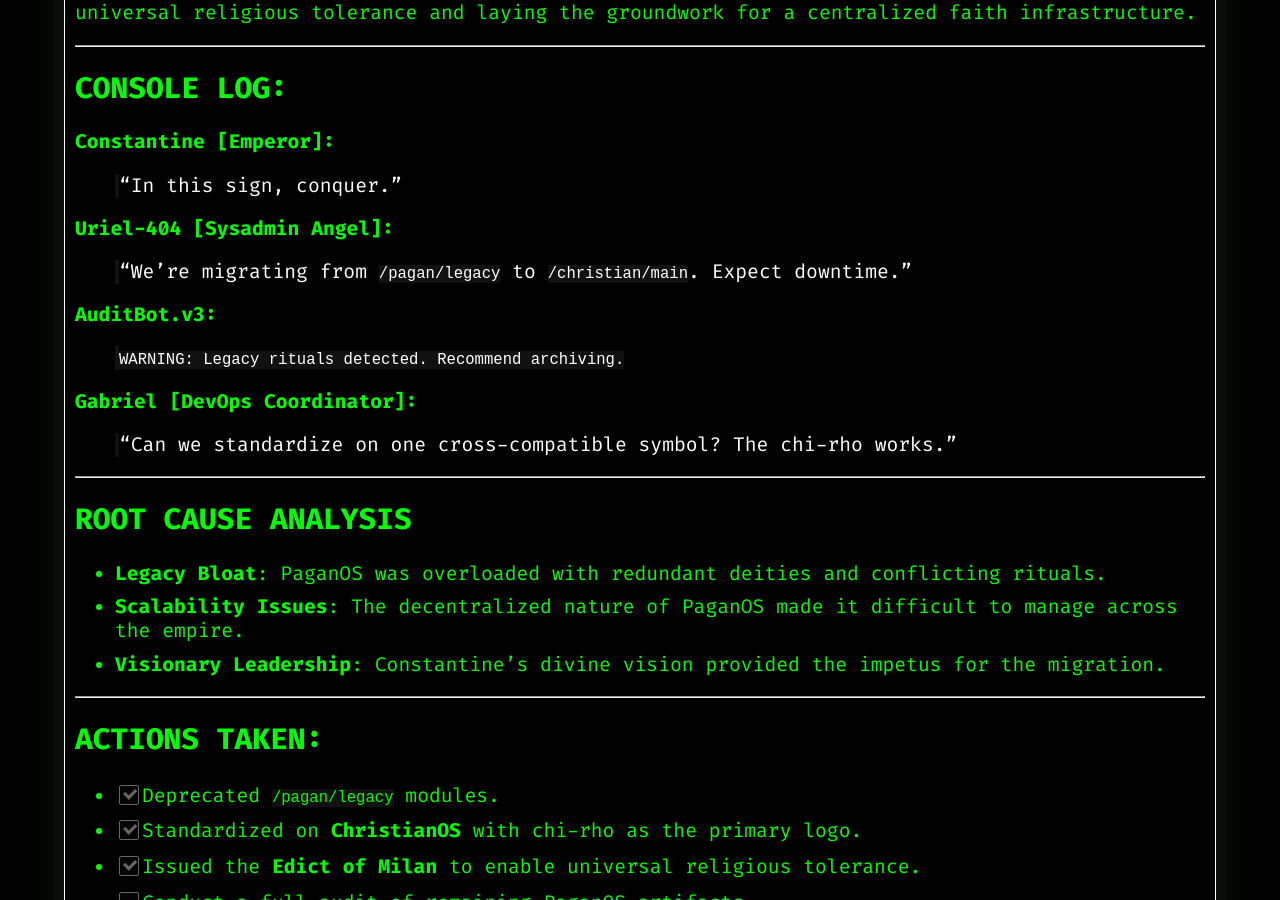
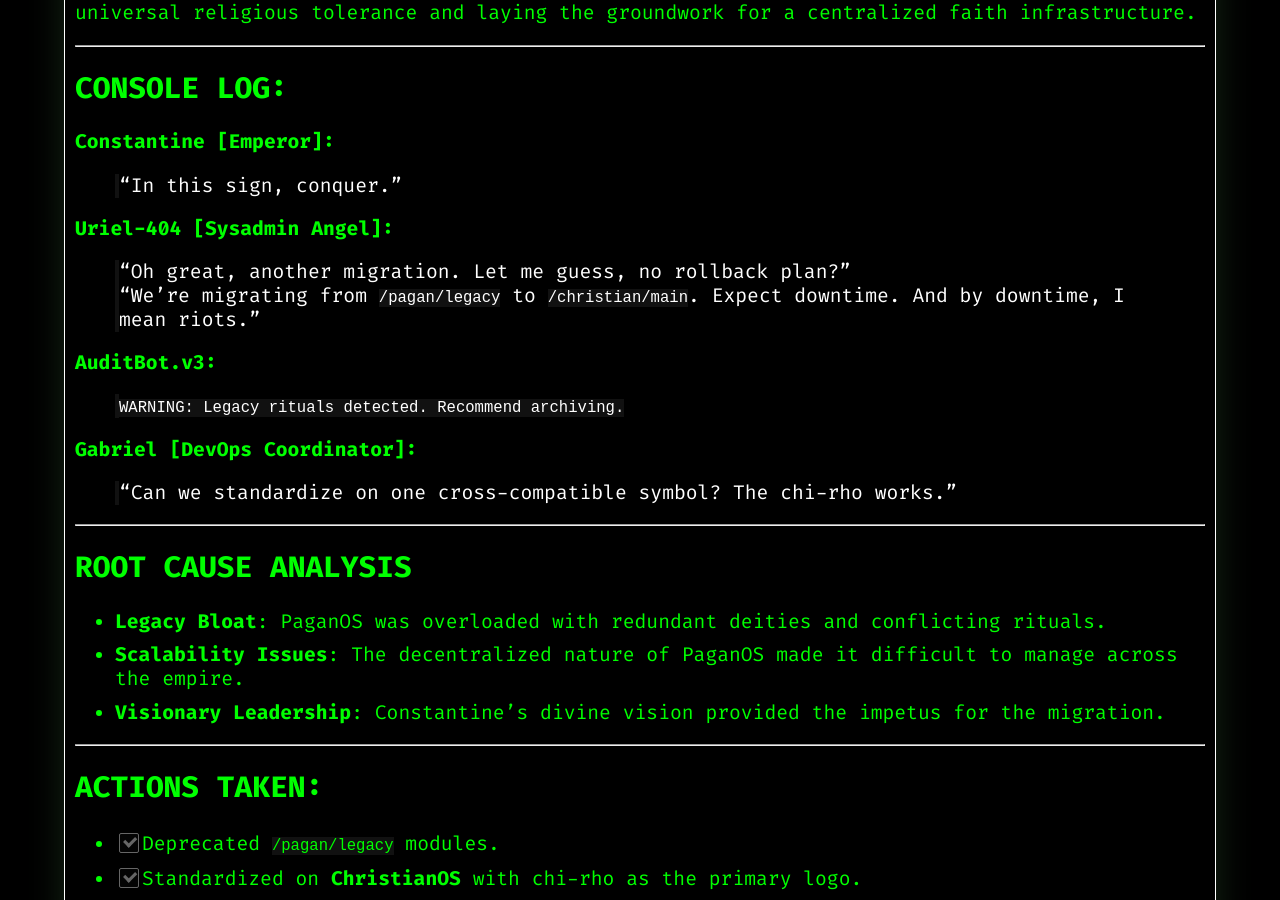
Before and after one commit to anthonypdawson/divine-devops-universe, a Jekyll site: the page built from _posts/2025-05-05-constantine.md, in a window 1280 px wide and 900 px high, scrolled down 991 px. Built offline with Jekyll 4.4.1, drawn with Linux system fonts in a browser that asks for light colours.

Commit message:
Enhance dialogue in the Constantine Migration incident report for clarity and humor

```diff
--- a/_posts/2025-05-05-constantine.md
+++ b/_posts/2025-05-05-constantine.md
@@ -26,7 +26,8 @@ Constantine's vision of a unified spiritual framework led to the deprecation of
 > “In this sign, conquer.”
 
 **Uriel-404 [Sysadmin Angel]:**
-> “We’re migrating from `/pagan/legacy` to `/christian/main`. Expect downtime.”
+> “Oh great, another migration. Let me guess, no rollback plan?”
+> “We’re migrating from `/pagan/legacy` to `/christian/main`. Expect downtime. And by downtime, I mean riots.”
 
 **AuditBot.v3:**
 > `WARNING: Legacy rituals detected. Recommend archiving.`
```
